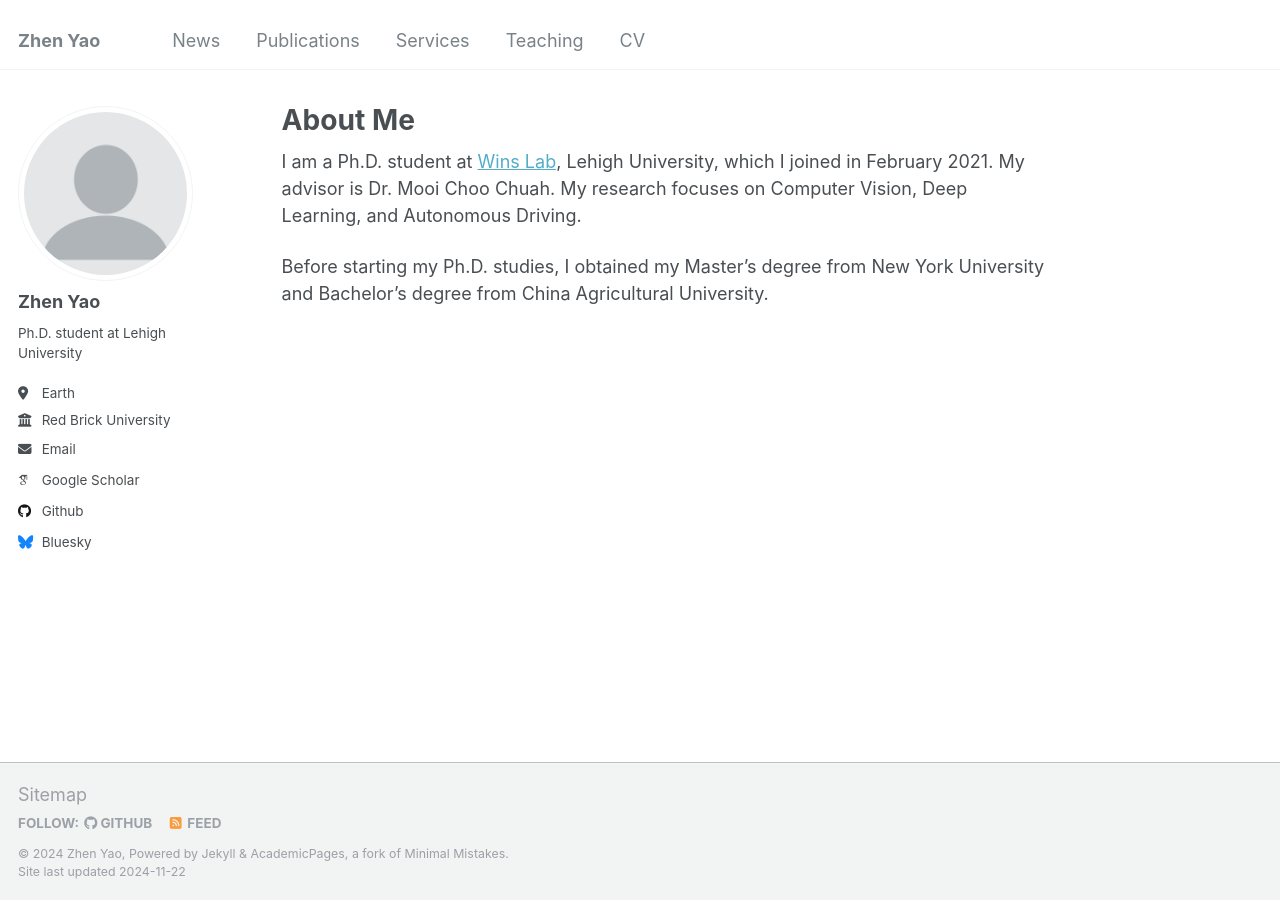
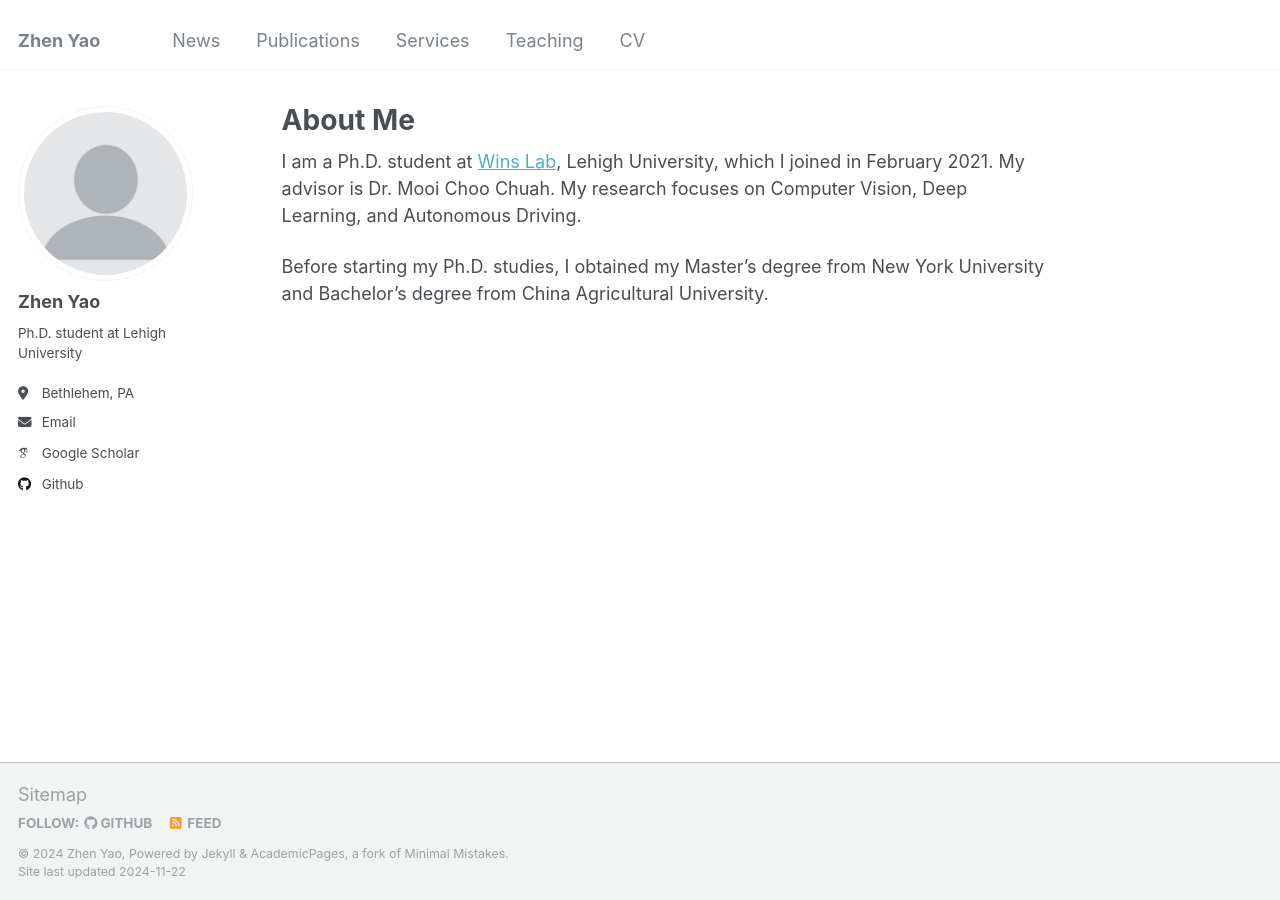
Before and after one commit to zy1296/zhenyao.github.io, a Jekyll site: the page built from _pages/about.md, in a window 1280 px wide. Built offline with Jekyll 4.4.1, drawn with Linux system fonts in a browser that asks for light colours; some web fonts are replaced.

Commit message:
Update _config.yml

```diff
--- a/_config.yml
+++ b/_config.yml
@@ -25,8 +25,7 @@ author:
   name             : "Zhen Yao"
   pronouns         : # example: "she/her"
   bio              : "Ph.D. student at Lehigh University"
-  location         : "Earth"
-  employer         : "Red Brick University"
+  location         : "Bethlehem, PA"
   uri              : # URL
   email            : "zhy321@lehigh.edu"
 
@@ -37,12 +36,12 @@ author:
 
   # Repositories and software development
 
-  github           : "academicpages"
+  github           : "zyaocoder"
   kaggle           : # Username
   stackoverflow    : # User number or user number and name (i.e., use "1" or "1/jeff-atwood")
 
   # Social media
-  bluesky          : "bsky.app" # Replace this with you Bluesky username
+  bluesky          : # Username
   facebook         : # Username
   flickr           : # Username
   foursquare       : # Username
```
